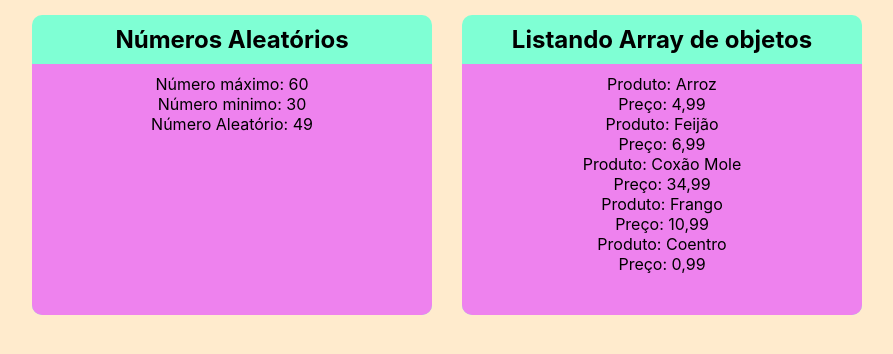
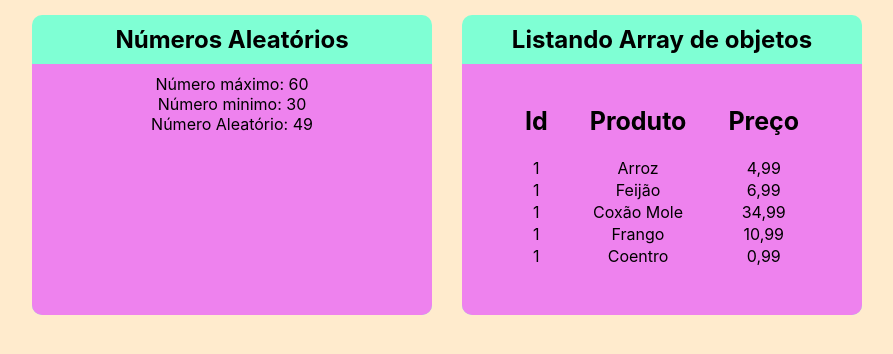
Before and after one commit to Hagleyson/DesafiosCursoReactRedux-code3br, a React (Create React App) app: page / in a window 1280 px wide. Shown: the top 354 px of the page, without its empty margins (193-1086 px from the left). Built offline with nearby package versions, Linux system fonts and the light colour scheme.

Commit message:
Criando Tabela

```diff
--- a/src/Lista/Lista.jsx
+++ b/src/Lista/Lista.jsx
@@ -1,5 +1,5 @@
 import React from "react"
-
+import style from "./lista.module.css"
 export default function Lista(){
     const lista = [
         {id: "1",produto:"Arroz",preco:'4,99' },
@@ -12,16 +12,25 @@ export default function Lista(){
 
 return (
     <>
-    <ul>
-        {lista.map((cur)=>{
-            return (
-            <li key={cur.id}>
-                <p>Produto: {cur.produto}</p>
-                <p>Preço: {cur.preco}</p>
-            </li>
-            )
-        })}
-    </ul>
+    <table className={style.table}>
+        <thead>
+            <th>Id</th>
+            <th>Produto</th>
+            <th>Preço</th>
+        </thead>
+        <tbody>
+            {lista.map((cur)=>{
+                return (
+                    <tr key={cur.id} >
+                        <td>{cur.id}</td>
+                        <td>{cur.produto}</td>
+                        <td>{cur.preco}</td>
+                    </tr>
+                )
+            })}
+
+        </tbody>
+    </table>
     </>
 )
 }
--- /dev/null
+++ b/src/Lista/lista.module.css
@@ -0,0 +1,11 @@
+.table{
+    padding: 10px;
+    margin: 0 auto;
+}
+thead{
+    font-size: 25px;
+}
+th{
+    padding: 20px;
+
+}
--- a/src/NuAle/NumerosAleatorios.jsx
+++ b/src/NuAle/NumerosAleatorios.jsx
@@ -2,7 +2,6 @@ import React from "react"
 
 export default function NumerosAleatorios({min,max}){
     const numeros = Math.ceil(Math.random() * (max - min) + min)
-    const calculo = Math.ceil(Math.random() * (max - min) + min);
     return(<>
     <p>Número máximo: {max}</p>
     <p>Número minimo: {min}</p>
```
Also changed, not shown: 1 other file (tests, documents, lock files or other folders).
